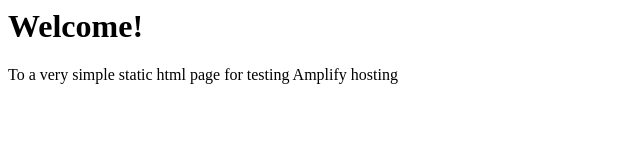
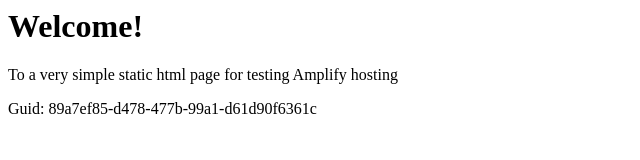
Before and after one commit to aws-aemilia-arn/Github-PR-Commit-Integration-Test-DoNotTouch-v1-preprod-eu-north-1, a website: page src/index.html in a window 1280 px wide. Shown: the whole page, without its empty margins (0-640 px from the left). Drawn offline with Linux system fonts and the light colour scheme.

Commit message:
commit from integ tests

```diff
--- a/src/index.html
+++ b/src/index.html
@@ -1,3 +1,5 @@
+
+
 <html lang="en">
 
 <head>
@@ -10,6 +12,6 @@
 <body>
     <h1>Welcome!</h1>
     <p>To a very simple static html page for testing Amplify hosting</p>
-</body>
+    <p>Guid: 89a7ef85-d478-477b-99a1-d61d90f6361c</p></body>
 
 </html>
```
